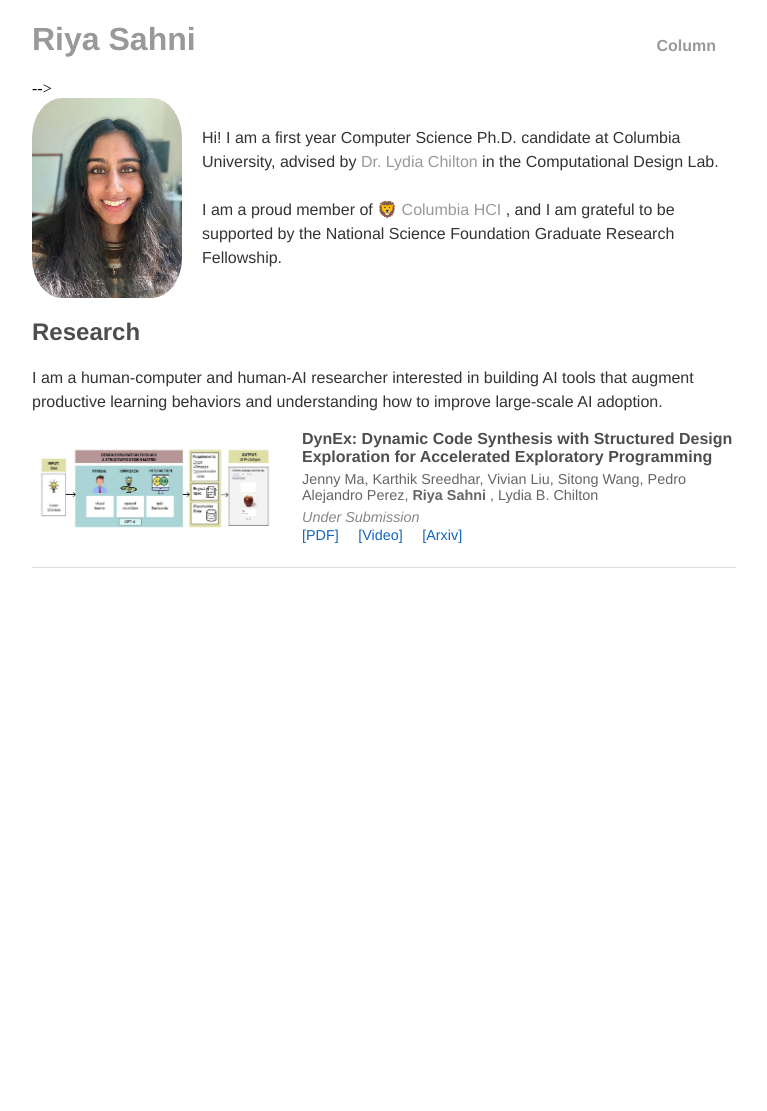
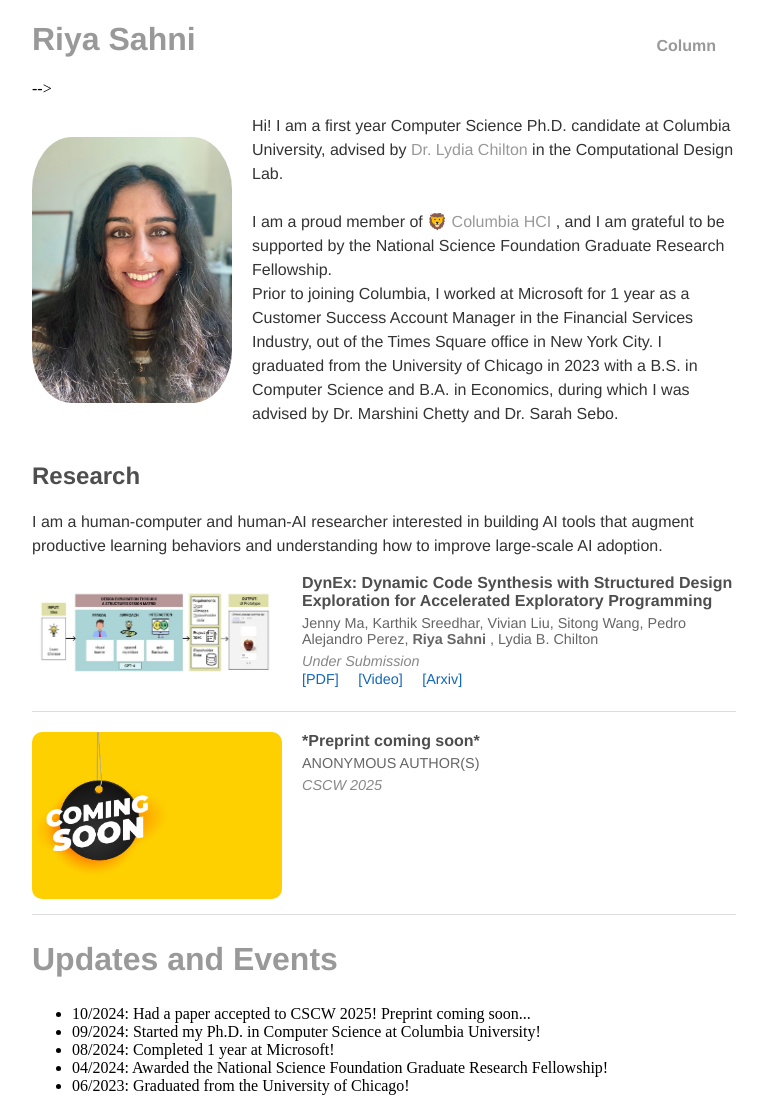
Before and after one commit to riyasahni/riyasahni.github.io, a Jekyll site: the page built from index.html, in a window 1280 px wide. Shown: the whole page, without its empty margins (256-1023 px from the left). Built offline with Jekyll 4.4.1, drawn with Linux system fonts in a browser that asks for light colours; before the commit the page ends 900 px from its top, so only the background shows below that.

Commit message:
adding some styling

```diff
--- a/_layouts/default.html
+++ b/_layouts/default.html
@@ -34,6 +34,8 @@
 						<br/>
 						<br/>
 					   I am a proud member of <a href="https://columbiahci.github.io/">🦁 Columbia HCI </a>, and I am grateful to be supported by the National Science Foundation Graduate Research Fellowship.
+					   <br/>
+					   Prior to joining Columbia, I worked at Microsoft for 1 year as a Customer Success Account Manager in the Financial Services Industry, out of the Times Square office in New York City. I graduated from the University of Chicago in 2023 with a B.S. in Computer Science and B.A. in Economics, during which I was advised by Dr. Marshini Chetty and Dr. Sarah Sebo.
 					</p>
 				</div>
 			</section>
@@ -70,6 +72,7 @@
 				 <!-- Publications Feed -->
 				 <section class="publications">
 					<ul>
+						<!-- Publication #1 (DynEx): -->
 						<li>
 							<div class="publication-entry">
 								<img src="/papers/dynex_thumbnail.jpg" alt="Paper 1 Thumbnail" class="paper-thumbnail">
@@ -87,9 +90,39 @@
 								</div>
 							</div>
 						</li>
+						<!-- Publication #2 (Netflix User Study): -->
+
+						<li>
+							<div class="publication-entry">
+								<img src="/img/coming_soon.jpg" alt="Paper 2 Coming Soon Thumbnail" class="paper-thumbnail">
+								<div class="publication-content">
+									<div class="paper-title"><b>*Preprint coming soon*</b></div>
+									<div class="paper-authors">
+										ANONYMOUS AUTHOR(S)
+									</div>
+									<span class="paper-details">CSCW 2025</span>
+									<div class="publication-links">
+										<!-- ADD ONCE BRENNAN HAS POSTED ON HIS WEBSITE -->
+									</div>
+								</div>
+							</div>
+						</li>
 						<!-- Add more publications in the same format -->
+
 					</ul>
 				</section>
+			</section>
+
+			<section class="updates-events-section">
+				<h1>Updates and Events</h1>
+				<ul class="updates-list">
+					<li>10/2024: Had a paper accepted to CSCW 2025! Preprint coming soon... </li>
+					<li>09/2024: Started my Ph.D. in Computer Science at Columbia University!</li>
+					<li>08/2024: Completed 1 year at Microsoft!</li>
+					<li>04/2024: Awarded the National Science Foundation Graduate Research Fellowship!</li>
+					<li>06/2023: Graduated from the University of Chicago!</li>
+					<!-- Add more updates as needed -->
+				</ul>
 			</section>
 
 		<!-- <footer>
--- a/css/main.css
+++ b/css/main.css
@@ -24,7 +24,7 @@ nav {
 }
 img {
     border-radius: 20%;  /* Updated to make the image circular */
-    width: 150px;  /* Adjust image size */
+    width: 200px;  /* Adjust image size */
     height: auto;
     margin-right: 20px;  /* Spacing between image and text */
 }
```
Also changed, not shown: img/coming_soon.jpg (added).
